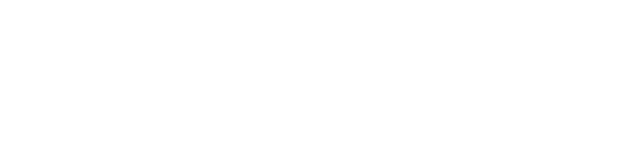
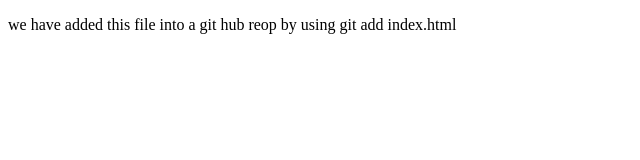
Before and after one commit to vishwa555121/demo1, a plain HTML site: page index.html in a window 1280 px wide. Shown: the whole page, without its empty margins (0-640 px from the left). Drawn offline with Linux system fonts and the light colour scheme.

Commit message:
new p tags updated

```diff
--- a/index.html
+++ b/index.html
@@ -6,6 +6,6 @@
     <title>Document</title>
 </head>
 <body>
-
+    <P>we have added this file into a git hub reop by using git add index.html</P>
 </body>
 </html>
```
